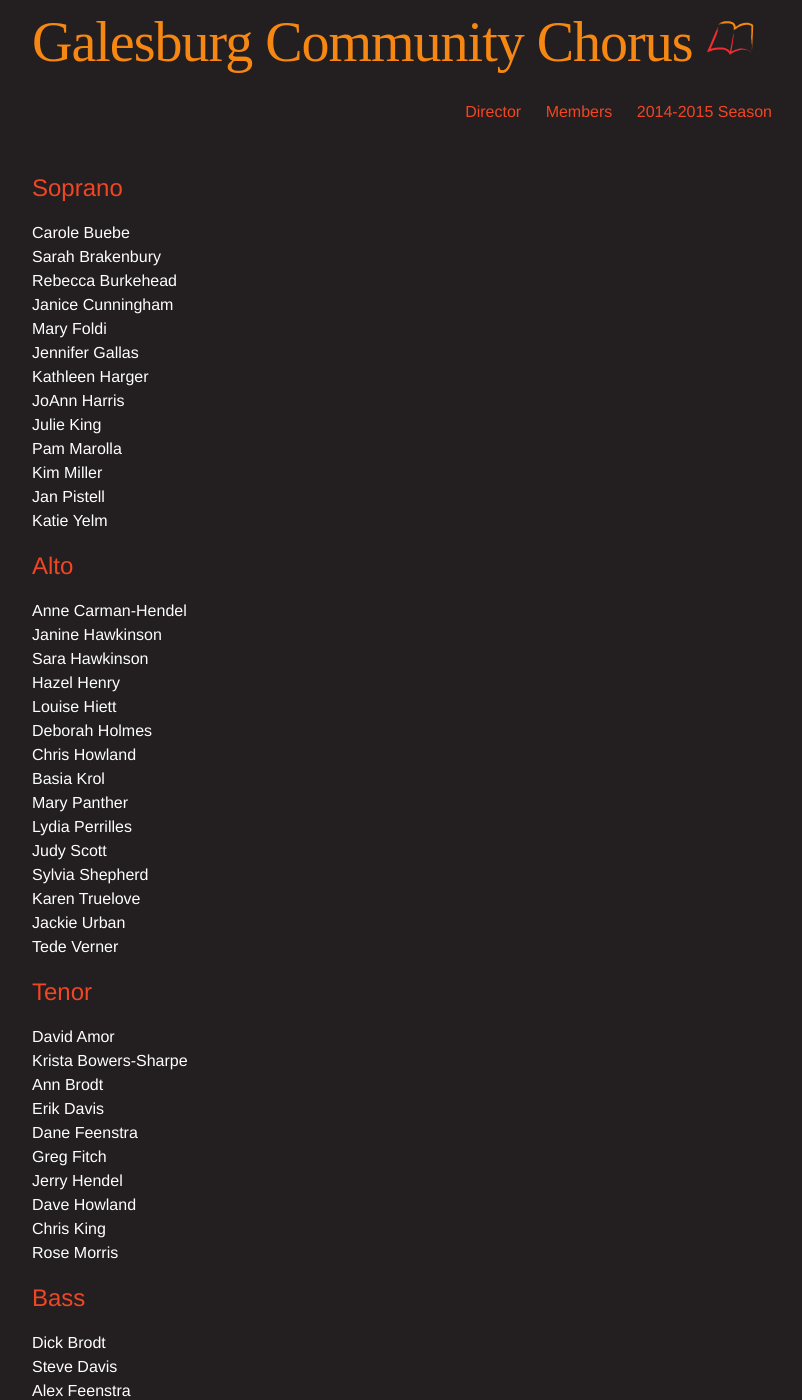
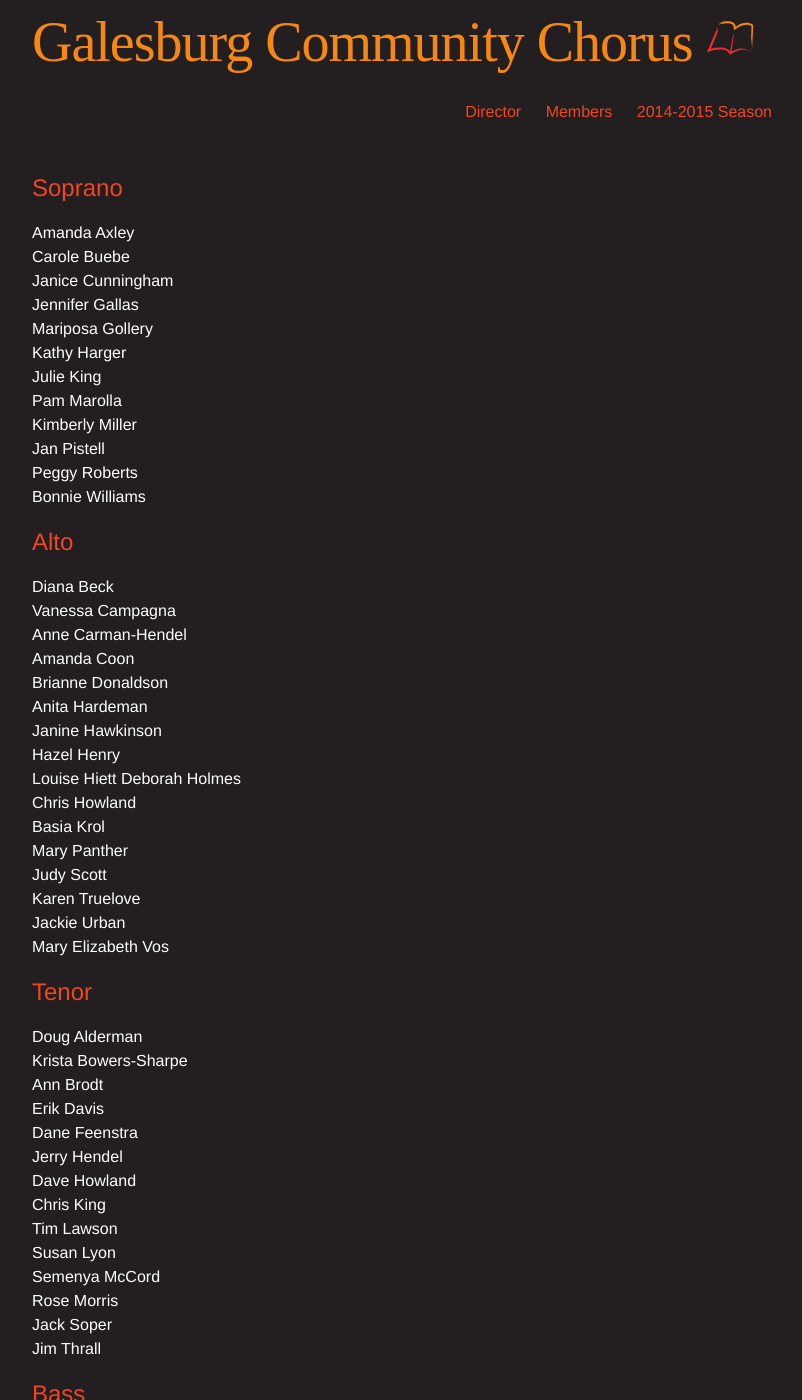
Before and after one commit to galesburgchorus/galesburgchorus.github.io, a Jekyll site: the page built from members.md, in a window 1280 px wide and 1400 px high. Shown: the whole window, without its empty margins (238-1040 px from the left). Built offline with Jekyll 4.4.1, drawn with Linux system fonts in a browser that asks for light colours; some web fonts are replaced; some of the changed text lies outside the part shown.

Commit message:
Updated members.md

```diff
--- a/members.md
+++ b/members.md
@@ -6,61 +6,70 @@ published: true
 ---
 
 ## Soprano
+Amanda Axley
 Carole Buebe
-Sarah Brakenbury
-Rebecca Burkehead
 Janice Cunningham
-Mary Foldi
 Jennifer Gallas
-Kathleen Harger
-JoAnn Harris
+Mariposa Gollery
+Kathy Harger
 Julie King
 Pam Marolla
-Kim Miller
+Kimberly Miller
 Jan Pistell
-Katie Yelm
+Peggy Roberts
+Bonnie Williams
 
 ## Alto
+Diana Beck
+Vanessa Campagna
 Anne Carman-Hendel
+Amanda Coon
+Brianne Donaldson
+Anita Hardeman
 Janine Hawkinson
-Sara Hawkinson
 Hazel Henry
 Louise Hiett
 Deborah Holmes
 Chris Howland
 Basia Krol
 Mary Panther
-Lydia Perrilles
 Judy Scott
-Sylvia Shepherd
 Karen Truelove
 Jackie Urban
-Tede Verner
+Mary Elizabeth Vos
 
 ## Tenor
-David Amor
+Doug Alderman
 Krista Bowers-Sharpe
 Ann Brodt
 Erik Davis
 Dane Feenstra
-Greg Fitch
 Jerry Hendel
 Dave Howland
 Chris King
+Tim Lawson
+Susan Lyon
+Semenya McCord
 Rose Morris
+Jack Soper
+Jim Thrall
 
 ## Bass
+David Amor
 Dick Brodt
-Steve Davis
+Juan Caro
+Pier Debes
 Alex Feenstra
-Matt Harger
 Dan Hiett
 Brian Jordan
 Nathan Kalmoe
+Tim Narkiewicz
 Chad Pistell
 Richard Ross
-Eric Spindler
+Chuck Schulz
+Rod Sharpe
 Mike Thode
+Morris Vos
 
 ## Board Members
 Mary Reeder Panther, President
```
